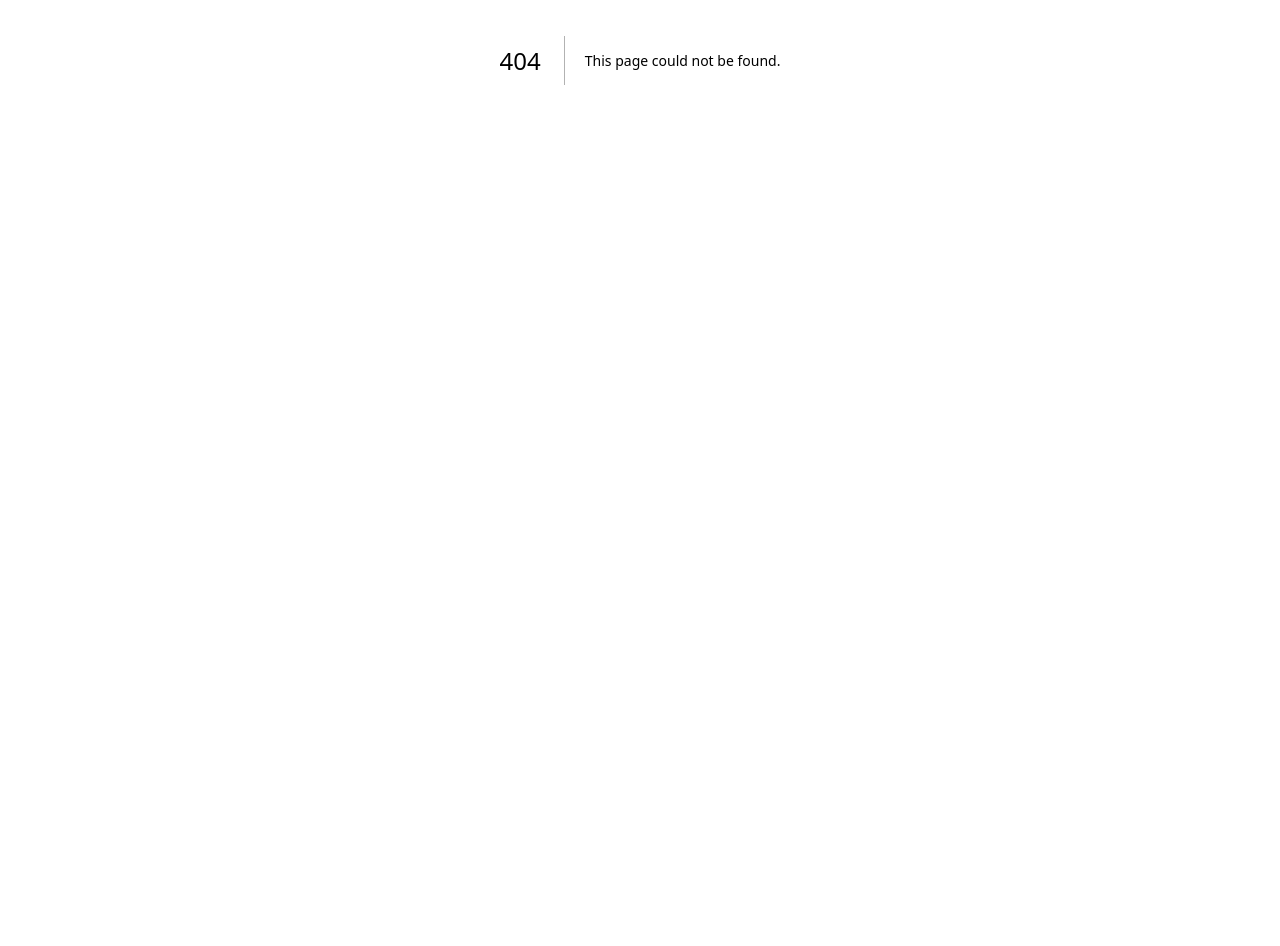
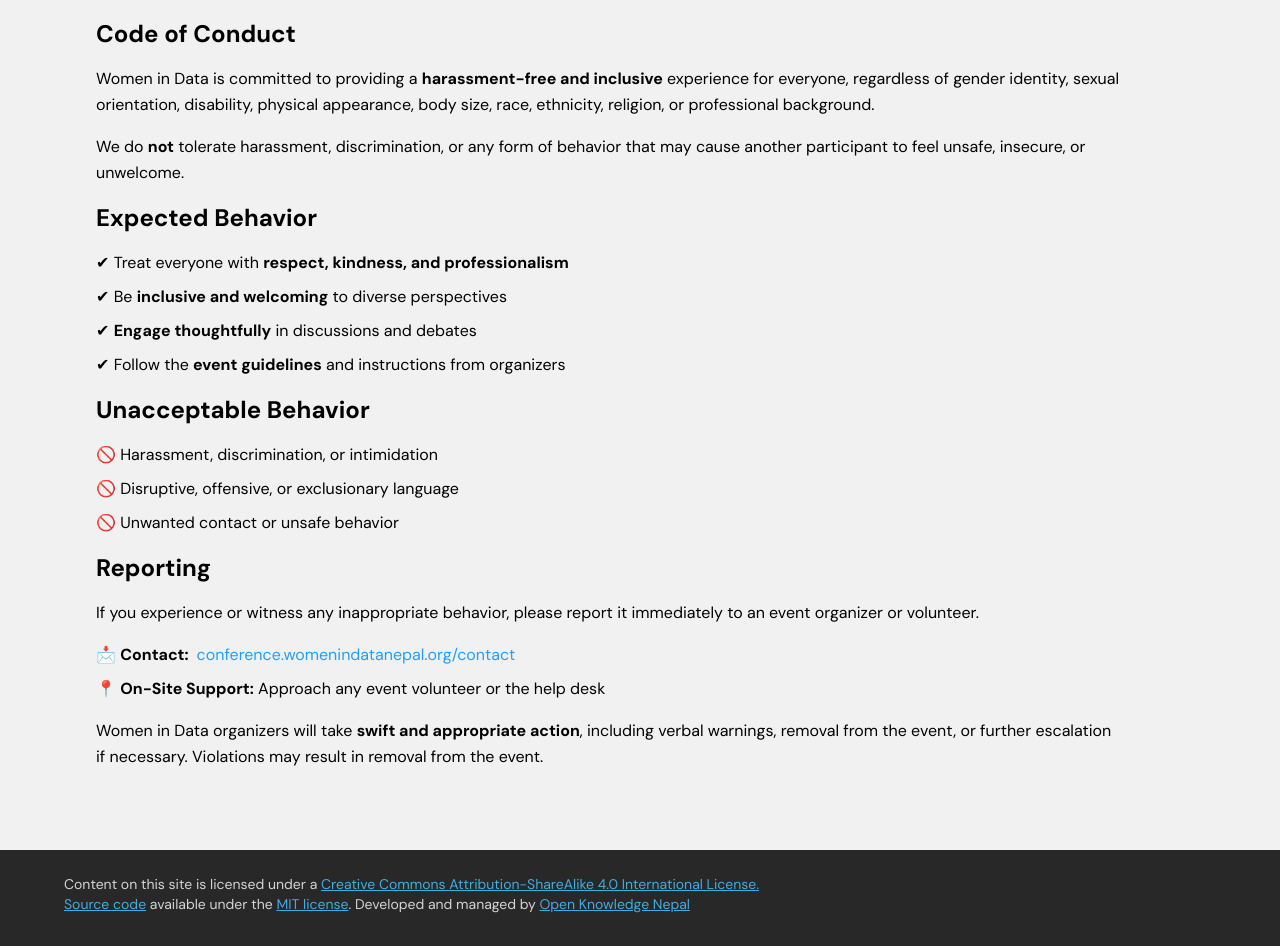
Before and after one commit to openknowledgenp/wid-conference, a Next.js app: page /coc in a window 1280 px wide. Before the commit this address had no page. Shown: the part 340-1286 px from the top of the page. Before the commit the page ends 800 px from the top, so only its background shows below. Built offline with nearby package versions, Linux system fonts and the light colour scheme.

Commit message:
added code of conduct page

```diff
--- a/src/app/about/page.jsx
+++ b/src/app/about/page.jsx
@@ -28,20 +28,20 @@
                 <h2 className="text-3xl font-bold bg-clip-text text-black">
                   About the WiD Conference 2025
                 </h2>
-                <p className="text-base leading-relaxed text-black max-w-5xl ">
+                <p className="text-base leading-relaxed text-black max-w-5xl text-left ">
                   The Women in Data (WiD) Conference is an annual gathering organized by the <a href='https://www.womenindatanepal.org/' className='text-[#229EFD]'>Women in Data Steering Committee</a>, a coalition of 12 leading organizations committed to advancing opportunities for women in the fields of data and technology. The WiD Conference has served as a platform to enhance women's capabilities in leveraging data for positive social and economic change.
                 </p>
-                <p className="text-base leading-relaxed max-w-5xl text-black">
+                <p className="text-base leading-relaxed max-w-5xl text-black text-left">
                   Supported by <a href='https://asiafoundation.org/' className='text-[#229EFD]'>The Asia Foundation’s</a> <a href="https://www.d4dnepal.org/" className='text-[#229EFD]'>Data for Development Programme</a>, the 2025 WiD Conference is managed by <a href='https://oknp.org/' className='text-[#229EFD]'> Open Knowledge Nepal</a>. The conference will bring together private sector leaders, nonprofit representatives, and international experts to create a dynamic environment for groundbreaking discussions and actionable outcomes.
                 </p>
-                <p className="text-base leading-relaxed max-w-5xl text-black">
+                <p className="text-base leading-relaxed max-w-5xl text-black text-left">
               This year's theme, <span className="font-semibold text-[#FBBC0A] italic font-semibold">"सङ्‍कल्प: Using Data to Turn Promises into Progress"</span>, emphasizes the importance of actionable commitments to advance gender equality.
             </p>
 
               </>
               <div >
                 <h3 className="text-2xl font-semibold mt-8 mb-4">2025 WiD Conference Objectives</h3>
-                <ul className="list-decimal pl-8 text-base leading-relaxed max-w-5xl  text-black">
+                <ul className="list-decimal pl-8 text-base leading-relaxed max-w-5xl  text-black text-left">
                   <li>Catalyze actionable commitments for leveraging data to advance gender equality.</li>
                   <li>Strengthen data literacy among women, empowering the next generation with essential skills.</li>
                   <li>Foster a collaborative platform for women data practitioners, policymakers, and leaders.</li>
@@ -50,7 +50,7 @@
               </div>
               <>
                 <h3 className="text-2xl font-semibold mt-12">Why Attend?</h3>
-                <ul className="list-disc pl-8 text-base leading-relaxed max-w-5xl ml-4 text-black">
+                <ul className="list-disc pl-8 text-base leading-relaxed max-w-5xl ml-4 text-black text-left">
                   <li><strong>Build Your Network:</strong> Connect with policymakers, practitioners, and thought leaders.</li>
                   <li><strong>Enhance Your Skills:</strong> Gain practical tools and methods for data-driven solutions.</li>
                   <li><strong>Be Inspired:</strong> Hear success stories from leading women in data.</li>
@@ -59,10 +59,10 @@
               </>
 
               <h3 className="text-2xl font-semibold mt-8">What to Expect?</h3>
-              <p className="text-base leading-relaxed max-w-5xl text-black">
+              <p className="text-base leading-relaxed max-w-5xl text-black text-left">
                 This year’s program includes:
               </p>
-              <ul className="list-disc pl-8 text-base leading-relaxed max-w-5xl ml-4 text-black">
+              <ul className="list-disc pl-8 text-base leading-relaxed max-w-5xl ml-4 text-black text-left">
                 <li><strong>Diverse Speakers:</strong> Gain insights from global and local leaders in the field of data, technology, and gender.</li>
                 <li><strong>Collaborative Panels:</strong> Explore key topics and challenges in data-driven solutions.</li>
                 <li><strong>Hands-on Workshops:</strong> Develop practical skills for leveraging data effectively.</li>
@@ -70,20 +70,20 @@
               </ul>
             </div>
             <>
-              <p className="text-base leading-relaxed text-black max-w-5xl ">
+              <p className="text-base leading-relaxed text-black max-w-5xl text-left">
                 Whether you’re a student, professional, or data enthusiast, <strong>everyone passionate about using data to address societal challenges is welcome!</strong>
               </p>
               <h3 className="text-2xl text-black font-semibold mt-4">Register Now</h3>
-              <p className="text-base leading-relaxed max-w-5xl text-black">
+              <p className="text-base leading-relaxed max-w-5xl text-black text-left">
                 Mark your calendars and register by <strong>February 14, 2025</strong>, to secure your spot. Click <a href="/register" className='text-[#229EFD]'>here</a> to register or access the registration form here: <a href="/register" className='text-[#229EFD]'>https://conference.womenindatanepal.org/register/</a>
               </p>
-              <p className="text-base leading-relaxed max-w-5xl text-black">
+              <p className="text-base leading-relaxed max-w-5xl text-black text-left">
               Stay tuned for updates on the full schedule and speaker announcements. Follow us on our social media platforms to stay updated: <a href="https://www.facebook.com/womenindatanp" className='text-[#229EFD]'>Facebook</a> | <a className='text-[#229EFD]' href='https://www.linkedin.com/company/womenindatanp/'>LinkedIn</a> | <a className='text-[#229EFD]' href='https://x.com/womenindatanp'>Twitter/X</a> | <a className='text-[#229EFD]' href='https://www.instagram.com/womenindata.np/'>Instagram</a>
               </p>
-              <p className="text-base leading-relaxed max-w-5xl text-black">
+              <p className="text-base leading-relaxed max-w-5xl text-black text-left">
               Let’s march forward together - transforming promises into progress and shaping a future where data empowers everyone.
               </p>
-              <p className="text-base leading-relaxed max-w-5xl text-black"><strong>Be part of the movement. Be part of the change.</strong></p>
+              <p className="text-base leading-relaxed max-w-5xl text-black text-left"><strong>Be part of the movement. Be part of the change.</strong></p>
             </>
           </div>
         </div>
--- /dev/null
+++ b/src/app/coc/page.jsx
@@ -0,0 +1,108 @@
+import Navbar from '../../components/shared/Navbar';
+import Footer from '../../components/Footer';
+
+export const metadata = {
+  title: 'Code of Conduct | Women in Data Conference 2025',
+  description: 'Our commitment to creating a safe, inclusive, and respectful environment for all participants at the Women in Data Conference 2025.',
+  openGraph: {
+    title: 'Code of Conduct | Women in Data Conference 2025',
+    description: 'Our commitment to creating a safe, inclusive, and respectful environment for all participants at the Women in Data Conference 2025.',
+  },
+  twitter: {
+    card: 'summary_large_image',
+    title: 'Code of Conduct | Women in Data Conference',
+    description: 'Our commitment to creating a safe, inclusive, and respectful environment for all participants at the Women in Data Conference 2025.',
+  },
+}
+
+export default function CodeOfConduct() {
+  return (
+    <>
+      <Navbar />
+      <section className="py-20 px-4 bg-[#f1f1f1] backdrop-blur-sm mt-16">
+        <div className="container mx-auto">
+          <div className="grid md:grid-cols-1 gap-4 md:mx-20">
+            <div className="space-y-4 text-black">
+              <h1 className="text-3xl font-bold">
+                Women in Data Conference 2025 – Code of Conduct
+              </h1>
+
+              <p className="text-base leading-relaxed text-black max-w-5xl text-left">
+                The <strong>Women in Data Conference 2025</strong> is a space for learning, collaboration, and empowerment. We value the participation of each member and want all attendees to have a positive and fulfilling experience. Accordingly, all attendees are expected to show respect and courtesy to others throughout the event.
+              </p>
+
+              <p className="text-base leading-relaxed max-w-5xl text-left">
+                To ensure a safe and inclusive environment, all attendees, speakers, exhibitors, organizers, and volunteers
+                must adhere to the following Code of Conduct. Organizers will enforce this code throughout the event.
+              </p>
+
+              <h2 className="text-2xl font-semibold mt-8">Code of Conduct</h2>
+              <p className="text-base leading-relaxed max-w-5xl text-left">
+                Women in Data is committed to providing a <strong>harassment-free and inclusive</strong> experience
+                for everyone, regardless of gender identity, sexual orientation, disability, physical appearance,
+                body size, race, ethnicity, religion, or professional background.
+              </p>
+              <p className="text-base leading-relaxed max-w-5xl text-left">
+                We do <strong>not</strong> tolerate harassment, discrimination, or any form of behavior that may
+                cause another participant to feel unsafe, insecure, or unwelcome.
+              </p>
+
+              <h2 className="text-2xl font-semibold mt-8">Expected Behavior</h2>
+              <ul className="space-y-2 list-none pl-0">
+                <li className="text-base leading-relaxed">
+                  ✔ Treat everyone with <strong>respect, kindness, and professionalism</strong>
+                </li>
+                <li className="text-base leading-relaxed">
+                  ✔ Be <strong>inclusive and welcoming</strong> to diverse perspectives
+                </li>
+                <li className="text-base leading-relaxed">
+                  ✔ <strong>Engage thoughtfully</strong> in discussions and debates
+                </li>
+                <li className="text-base leading-relaxed">
+                  ✔ Follow the <strong>event guidelines</strong> and instructions from organizers
+                </li>
+              </ul>
+
+              <h2 className="text-2xl font-semibold mt-8">Unacceptable Behavior</h2>
+              <ul className="space-y-2 list-none pl-0">
+                <li className="text-base leading-relaxed">
+                  🚫 Harassment, discrimination, or intimidation
+                </li>
+                <li className="text-base leading-relaxed">
+                  🚫 Disruptive, offensive, or exclusionary language
+                </li>
+                <li className="text-base leading-relaxed">
+                  🚫 Unwanted contact or unsafe behavior
+                </li>
+              </ul>
+
+              <h2 className="text-2xl font-semibold mt-8">Reporting</h2>
+              <p className="text-base leading-relaxed max-w-5xl text-left">
+                If you experience or witness any inappropriate behavior, please report it immediately to an event
+                organizer or volunteer.
+              </p>
+              <ul className="space-y-2 list-none pl-0">
+                <li className="text-base leading-relaxed">
+                  📩 <strong>Contact:</strong>
+                  <a href="https://conference.womenindatanepal.org/contact/"
+                     className="text-[#229EFD] ml-2">
+                    conference.womenindatanepal.org/contact
+                  </a>
+                </li>
+                <li className="text-base leading-relaxed">
+                  📍 <strong>On-Site Support:</strong> Approach any event volunteer or the help desk
+                </li>
+              </ul>
+              <p className="text-base leading-relaxed max-w-5xl text-left">
+                Women in Data organizers will take <strong>swift and appropriate action</strong>, including verbal
+                warnings, removal from the event, or further escalation if necessary. Violations may result in
+                removal from the event.
+              </p>
+            </div>
+          </div>
+        </div>
+      </section>
+      <Footer />
+    </>
+  );
+}
```
